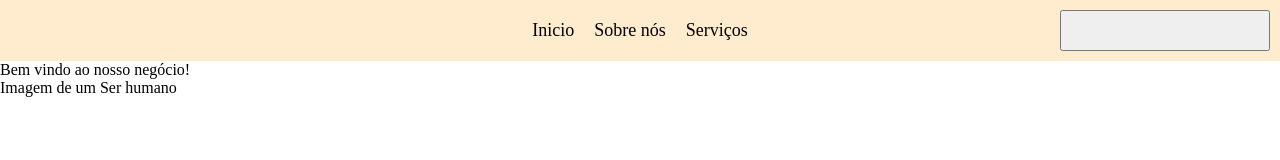
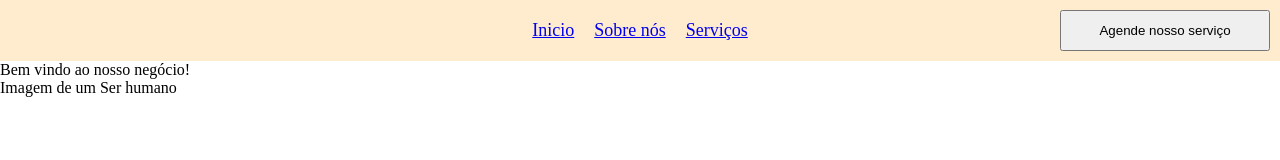
Before and after one commit to William8400/agendamento-de-servicos, a plain HTML site: page index.html in a window 1280 px wide. Drawn offline with Linux system fonts and the light colour scheme.

Commit message:
arrumando botao

```diff
--- a/index.html
+++ b/index.html
@@ -14,14 +14,14 @@
         <nav id="itens_menu">
 
         <ul>
-            <li> Inicio </li>
-            <li> Sobre nós </li>
-            <li> Serviços</li>
+            <li><a href="index.html">Inicio</a></li>
+            <li><a href="sobre_nos.html">Sobre nós</a></li>
+            <li><a href="servico.html">Serviços</a></li>
         </ul>
 
         </nav>
 
-        <button id="botao"></button>
+        <button id="botao">Agende nosso serviço </button>
 
     </header>
 
```
